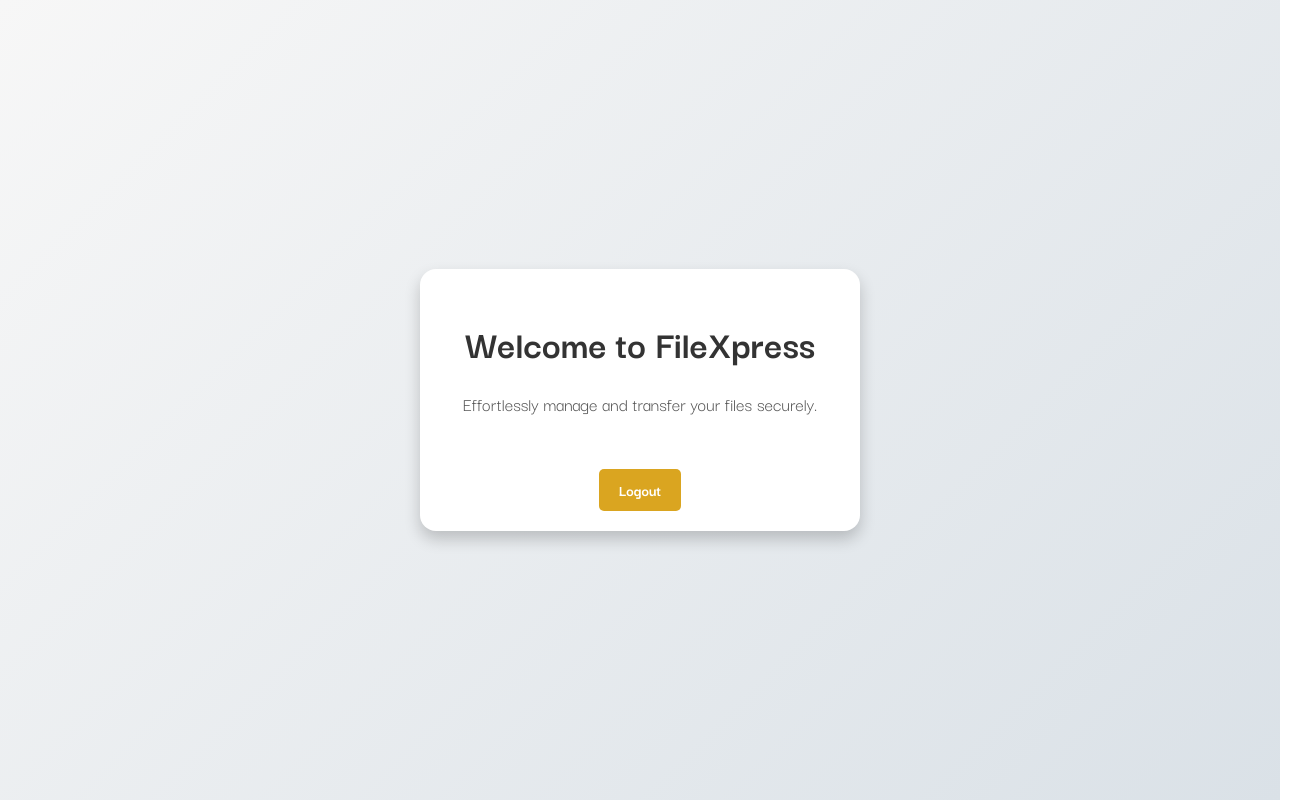
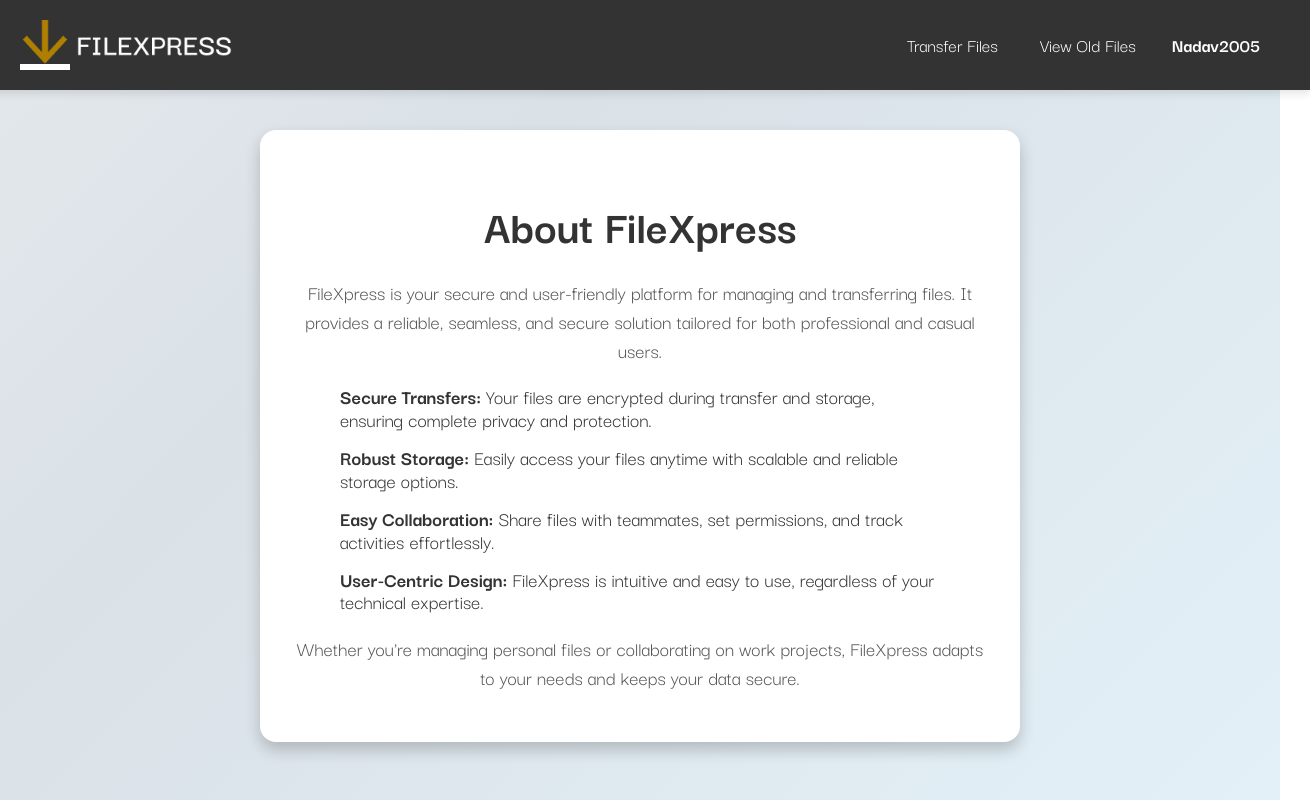
Before and after one commit to DentRIX-YT/filexpress-frontend, a React (Create React App) app: page /home in a window 1280 px wide. Shown: the whole page, 1310 px wide, since content can reach past the window. Built offline with nearby package versions, Linux system fonts and the light colour scheme; sample sign-in values are in the browser's storage.

Commit message:
fixed wrapper and working key system

```diff
--- a/package.json
+++ b/package.json
@@ -7,6 +7,8 @@
     "@testing-library/react": "^13.4.0",
     "@testing-library/user-event": "^13.5.0",
     "ajv": "^8.17.1",
+    "axios": "^1.7.9",
+    "crypto-js": "^4.2.0",
     "jwt-decode": "^4.0.0",
     "react": "^19.0.0",
     "react-dom": "^19.0.0",
--- a/src/components/Homepage.js
+++ b/src/components/Homepage.js
@@ -1,18 +1,72 @@
-import React from "react";
+import React, { useState } from "react";
 import "../styles/HomePage.css";
 import LogoutButton from "./LogoutButton";
 import TokenWrapper from "../utilities/TokenWrapper";
+import { useNavigate } from "react-router-dom";
 
 const HomePage = () => {
+  const navigate = useNavigate();
+  const [isProfileDropdownVisible, setProfileDropdownVisible] = useState(false);
+
+  const toggleProfileDropdown = () => {
+    setProfileDropdownVisible((prevState) => !prevState);
+  };
+
   return (
     <TokenWrapper>
-    <div className="home-page">
-      <div className="home-content">
-        <h1>Welcome to FileXpress</h1>
-        <p>Effortlessly manage and transfer your files securely.</p>
-        <LogoutButton />
+      <div className="home-page">
+        {/* Navigation Bar */}
+        <nav className="navbar">
+          <img
+            src="/logo-no-background-colored.png" // Update with your logo's path
+            alt="FileXpress Logo"
+            className="nav-logo"
+            onClick={() => navigate("/home")}
+          />
+          <div className="nav-links">
+            <button onClick={() => navigate("/transfer-files")}>Transfer Files</button>
+            <button onClick={() => navigate("/view-old-files")}>View Old Files</button>
+            <div className="nav-profile">
+              <span onClick={toggleProfileDropdown} className="profile-name">
+                Nadav2005
+              </span>
+              {isProfileDropdownVisible && (
+                <div className="profile-dropdown">
+                  <button onClick={() => navigate("/profile")}>Profile</button>
+                  <LogoutButton />
+                </div>
+              )}
+            </div>
+          </div>
+        </nav>
+
+        {/* About Section */}
+        <div className="home-content">
+          <h1>About FileXpress</h1>
+          <div className="about-details">
+            <p>
+              FileXpress is your secure and user-friendly platform for managing and transferring files. It provides a reliable, seamless, and secure solution tailored for both professional and casual users.
+            </p>
+            <ul className="features-list">
+              <li>
+                <strong>Secure Transfers:</strong> Your files are encrypted during transfer and storage, ensuring complete privacy and protection.
+              </li>
+              <li>
+                <strong>Robust Storage:</strong> Easily access your files anytime with scalable and reliable storage options.
+              </li>
+              <li>
+                <strong>Easy Collaboration:</strong> Share files with teammates, set permissions, and track activities effortlessly.
+              </li>
+              <li>
+                <strong>User-Centric Design:</strong> FileXpress is intuitive and easy to use, regardless of your technical expertise.
+              </li>
+            </ul>
+            <p>
+              Whether you're managing personal files or collaborating on work projects, FileXpress adapts to your needs and keeps your data secure.
+            </p>
+          </div>
+        </div>
       </div>
-    </div>
     </TokenWrapper>
   );
 };
--- /dev/null
+++ b/src/components/PassphraseSetup.js
@@ -0,0 +1,51 @@
+import React, { useState } from "react";
+
+const PassphraseSetup = ({ onPassphraseSubmit }) => {
+    const [passphrase, setPassphrase] = useState("");
+    const [confirmPassphrase, setConfirmPassphrase] = useState("");
+    const [error, setError] = useState("");
+
+    const handleSubmit = (e) => {
+        e.preventDefault();
+        if (passphrase !== confirmPassphrase) {
+            setError("Passphrases do not match.");
+            return;
+        }
+        if (passphrase.length < 8) {
+            setError("Passphrase must be at least 8 characters long.");
+            return;
+        }
+        setError("");
+        onPassphraseSubmit(passphrase);
+    };
+
+    return (
+        <div className="passphrase-setup">
+            <h2>Setup Your Passphrase</h2>
+            <form onSubmit={handleSubmit}>
+                <div className="form-group">
+                    <input
+                        type="password"
+                        placeholder="Enter Passphrase"
+                        value={passphrase}
+                        onChange={(e) => setPassphrase(e.target.value)}
+                    />
+                </div>
+                <div className="form-group">
+                    <input
+                        type="password"
+                        placeholder="Confirm Passphrase"
+                        value={confirmPassphrase}
+                        onChange={(e) => setConfirmPassphrase(e.target.value)}
+                    />
+                </div>
+                {error && <p className="error-message">{error}</p>}
+                <button type="submit" className="submit-button">
+                    Save Passphrase
+                </button>
+            </form>
+        </div>
+    );
+};
+
+export default PassphraseSetup;
--- a/src/styles/HomePage.css
+++ b/src/styles/HomePage.css
@@ -7,49 +7,170 @@
 
 .home-page {
   display: flex;
-    justify-content: center;
+  flex-direction: column;
   align-items: center;
   height: 100vh;
-    background: linear-gradient(135deg, #f7f7f7, #dae1e7);
-    animation: fadeIn 1.5s ease-in-out; /* Smooth fade-in */
+  background: linear-gradient(135deg, #f7f7f7, #dae1e7, #e7f7ff);
+  background-size: 200% 200%;
+  animation: backgroundShift 8s infinite alternate ease-in-out;
 }
 
-  /* Home Content Styling */
+/* Navigation Bar */
+.navbar {
+  display: flex;
+  justify-content: space-between;
+  align-items: center;
+  width: 100%;
+  padding: 20px 30px;
+  background-color: #333;
+  color: white;
+  box-shadow: 0 4px 8px rgba(0, 0, 0, 0.1);
+  animation: slideDown 1.2s ease-in-out;
+}
+
+.nav-logo {
+  height: 50px;
+  cursor: pointer;
+  margin-left: 20px;
+}
+
+.nav-links {
+  display: flex;
+  align-items: center;
+  gap: 30px;
+  margin-right: 20px;
+}
+
+.nav-links button {
+  background: none;
+  border: none;
+  color: white;
+  font-size: 1.2rem;
+  cursor: pointer;
+  transition: transform 0.3s ease-in-out, color 0.3s ease-in-out;
+}
+
+.nav-links button:hover {
+  color: #daa520;
+  transform: scale(1.1);
+}
+
+/* Profile Dropdown */
+.nav-profile {
+  position: relative;
+  font-size: 1.2rem;
+}
+
+.profile-name {
+  cursor: pointer;
+  font-weight: bold;
+  transition: transform 0.3s ease-in-out;
+}
+
+.profile-name:hover {
+  transform: scale(1.1);
+}
+
+.profile-dropdown {
+  position: absolute;
+  top: 50px;
+  right: 0;
+  background-color: white;
+  box-shadow: 0 8px 16px rgba(0, 0, 0, 0.2);
+  border-radius: 12px;
+  overflow: hidden;
+  z-index: 10;
+  animation: dropdownFadeIn 0.3s ease-in-out;
+  padding: 0;
+}
+
+.profile-dropdown button {
+  width: 100%;
+  padding: 12px 16px;
+  background: none;
+  border: none;
+  color: #333;
+  text-align: middle;
+  font-size: 1rem;
+  cursor: pointer;
+  transition: background-color 0.3s ease-in-out, color 0.3s ease-in-out;
+}
+
+.profile-dropdown button + button {
+  border-top: 1px solid #ddd;
+}
+
+.profile-dropdown button:hover {
+  background-color: #f7f7f7;
+  color: #daa520;
+}
+
+/* About Section */
 .home-content {
   text-align: center;
-    padding: 20px;
+  padding: 30px;
   background: white;
   border-radius: 16px;
   box-shadow: 0 8px 16px rgba(0, 0, 0, 0.2);
   width: 90%;
-    max-width: 400px;
-    animation: slideUp 1.2s ease-in-out; /* Slide-up animation */
+  max-width: 700px;
+  margin-top: 40px;
+  animation: fadeInUp 1s ease-in-out;
 }
 
 .home-content h1 {
-    font-size: 2.5rem;
+  font-size: 3rem;
   color: #333;
   margin-bottom: 20px;
 }
 
-  .home-content p {
-    font-size: 1.2rem;
+.about-details p {
+  font-size: 1.3rem;
   color: #555;
-    margin-bottom: 30px;
-    line-height: 1.5;
+  line-height: 1.4;
+  margin-bottom: 20px;
+}
+
+.features-list {
+  text-align: left;
+  margin: 0 auto 20px;
+  padding: 0;
+  list-style: none;
+  max-width: 600px;
+}
+
+.features-list li {
+  margin-bottom: 15px;
+  font-size: 1.3rem;
+  line-height: 1.1;
+}
+
+.features-list strong {
+  color: #333;
 }
 
 /* Keyframes for Animations */
-  @keyframes fadeIn {
+@keyframes dropdownFadeIn {
   from {
+    transform: translateY(-10%);
     opacity: 0;
   }
   to {
+    transform: translateY(0);
     opacity: 1;
   }
 }
 
-  @keyframes slideUp {
+@keyframes backgroundShift {
+  0% {
+    background-position: 0% 50%;
+  }
+  100% {
+    background-position: 100% 50%;
+  }
+}
+
+@keyframes fadeInUp {
   from {
     transform: translateY(30%);
     opacity: 0;
@@ -60,19 +181,13 @@
   }
 }
 
-  /* Logout Button Styling (reuses the button styles) */
-  .logout-button {
-    padding: 12px 24px;
-    background-color: #daa520;
-    color: white;
-    border: none;
-    border-radius: 8px;
-    font-size: 1rem;
-    font-weight: bold;
-    cursor: pointer;
-    transition: background-color 0.3s ease-in-out;
+@keyframes slideDown {
+  from {
+    transform: translateY(-100%);
+    opacity: 0;
   }
-
-  .logout-button:hover {
-    background-color: #b8860b;
+  to {
+    transform: translateY(0);
+    opacity: 1;
   }
+}
--- a/src/utilities/TokenWrapper.js
+++ b/src/utilities/TokenWrapper.js
@@ -7,8 +7,8 @@
 
   useEffect(() => {
     const checkTokens = async () => {
-      const accessToken = sessionStorage.getItem("accessToken");
-      const refreshToken = sessionStorage.getItem("refreshToken");
+      const currentAccessToken = sessionStorage.getItem("accessToken");
+      const currentRefreshToken = sessionStorage.getItem("refreshToken");
 
       const isTokenExpired = (token) => {
         if (!token) return true;
@@ -22,31 +22,26 @@
         }
       };
 
-      if (isTokenExpired(accessToken)) {
-        if (refreshToken && !isTokenExpired(refreshToken)) {
+      if (isTokenExpired(currentAccessToken)) {
+        if (currentRefreshToken && !isTokenExpired(currentRefreshToken)) {
           try {
             const response = await fetch("http://localhost:8080/refresh_token", {
               method: "POST",
               headers: {
                 "Content-Type": "application/json",
               },
-              body: JSON.stringify({ token: refreshToken }),
+              body: JSON.stringify({ token: currentRefreshToken }),
             });
 
             if (response.ok) {
-              const { newAccessToken, newRefreshToken, role } = await response.json();
+              const { accessToken, refreshToken, privateKeyExists, roles } = await response.json();
 
-              // Store updated tokens
-              sessionStorage.setItem("accessToken", newAccessToken);
-              sessionStorage.setItem("refreshToken", newRefreshToken);
-              sessionStorage.setItem("userRole", role);
+              // Store updated tokens using the correct keys from the response
+              sessionStorage.setItem("accessToken", accessToken);
+              sessionStorage.setItem("refreshToken", refreshToken);
+              sessionStorage.setItem("data.privateKeyExists", privateKeyExists);
+              sessionStorage.setItem("userRole", JSON.stringify(roles));
 
-              // Navigate based on user role
-              if (role === "ROLE_ADMIN") {
-                navigate("/admin/users");
-              } else {
-                navigate("/home");
-              }
             } else {
               // Clear session and redirect to login if refresh fails
               sessionStorage.clear();
```
Also changed, not shown: src/components/LoginPage.js (+70 -1 lines), src/styles/PassphraseSetup.css (added, +39 -0 lines), public/logo-no-background-colored.png (added), 1 other file (tests, documents, lock files or other folders). Lines whose indentation alone changed are shown as unchanged.
